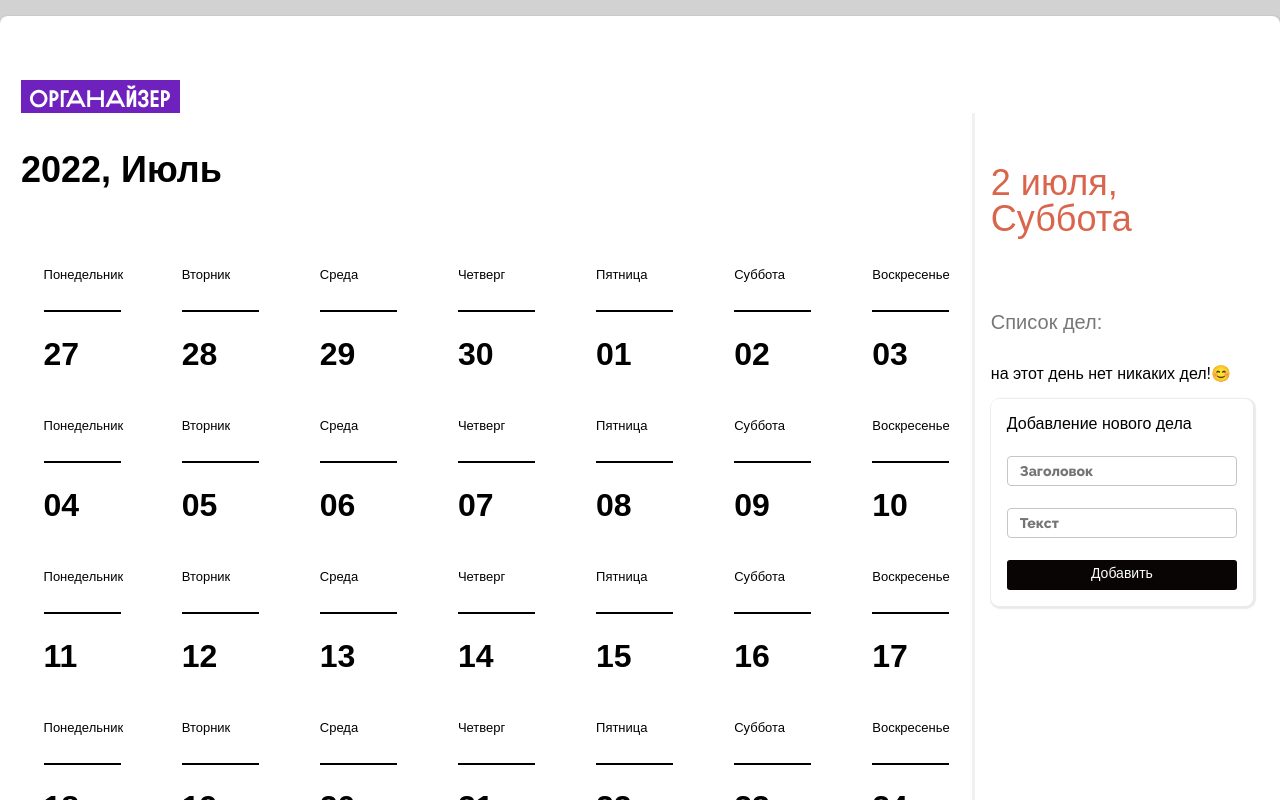
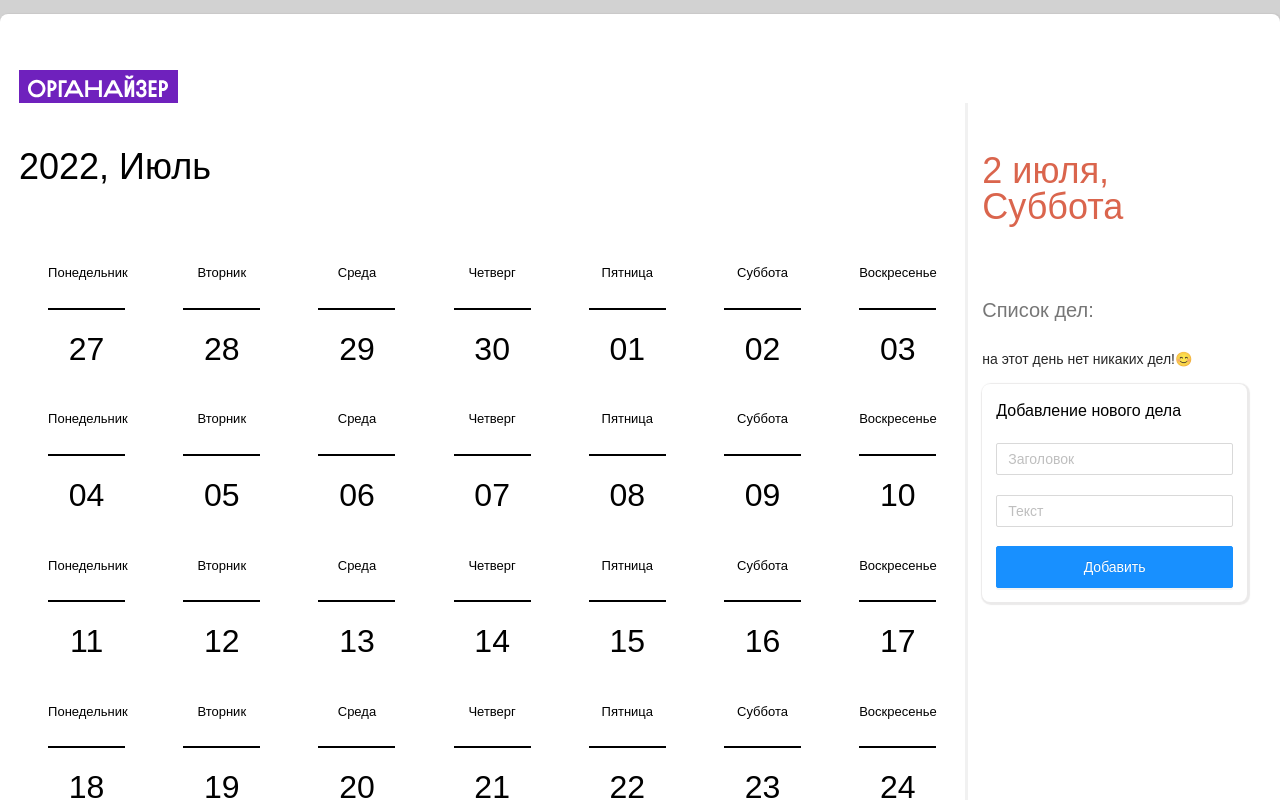
Before and after one commit to Nizhgo/organizer, a React (Create React App) app: page / in a window 1280 px wide. Both pictures are taken after a click on the button "Добавить". Shown: the top 800 px of the page. Built offline with nearby package versions, Linux system fonts and the light colour scheme; a web font is replaced by a local one.

Commit message:
ant design

```diff
--- a/package.json
+++ b/package.json
@@ -16,6 +16,7 @@
     "@types/styled-components": "^5.1.25",
     "@vechaiui/core": "^0.6.0",
     "@vechaiui/react": "^0.2.2",
+    "antd": "^4.21.6",
     "react": "^18.1.0",
     "react-dom": "^18.1.0",
     "react-scripts": "5.0.1",
--- a/src/index.css
+++ b/src/index.css
@@ -1,4 +1,5 @@
 @import url('https://fonts.googleapis.com/css2?family=Raleway:wght@700;800&display=swap');
+@import '~antd/dist/antd.css';
 
 @font-face {
     font-family: "Lineatura";
--- a/src/pages/calendarPage/CalendarPage.tsx
+++ b/src/pages/calendarPage/CalendarPage.tsx
@@ -4,6 +4,7 @@ import {DateContext} from "../../components/providers/DataContext";
 import {GetMonthTitle} from "../../scripts/GetMonthTitle";
 import {MonthTitle} from './style'
 import SidePanel from "./sidePanel/SidePanel";
+import styled from "styled-components";
 
 const CalendarPage = () => {
     const {nowDate} = useContext(DateContext);
@@ -11,15 +12,21 @@ const CalendarPage = () => {
     const year = useMemo(() => nowDate.getFullYear(), [nowDate]);
     return (
         <>
-            <div>
+            <PageMain>
                 <MonthTitle>{year}, {
                     month
                 }</MonthTitle>
                 <Calendar/>
-            </div>
+            </PageMain>
             <SidePanel/>
         </>
     )
 }
 
+const PageMain = styled.div`
+display: flex;
+flex-direction: column;
+  width: 100%;
+`
+
 export default CalendarPage;
--- a/src/pages/calendarPage/calendar/Calendar.tsx
+++ b/src/pages/calendarPage/calendar/Calendar.tsx
@@ -1,7 +1,7 @@
 import React, {useContext, useMemo} from "react";
 import {DateContext} from "../../../components/providers/DataContext";
 import GetArrayOfDaysForMonths from "../../../scripts/GetArrayOfDaysForMonths";
-import {CalendarContainer, DayElementWrapper} from "./style";
+import {CalendarContainer} from "./style";
 import {CalendarItem} from "./calendarItem/CalendarItem";
 
 const Calendar = () => {
@@ -13,10 +13,7 @@ const Calendar = () => {
                 {
                     arrayOfDays.map(value => {
                         return (
-                            <DayElementWrapper key={value.getTime()} onClick={() => setSelectedDay(value)}>
                                 <CalendarItem date={value}/>
-                            </DayElementWrapper>
-
                         );
                     })
                 }
--- a/src/pages/calendarPage/calendar/calendarItem/CalendarItem.tsx
+++ b/src/pages/calendarPage/calendar/calendarItem/CalendarItem.tsx
@@ -2,14 +2,19 @@ import React, {memo, useContext, useEffect, useMemo, useState} from "react";
 import {getShortWeekDay, getWeekDay} from "../../../../scripts/GetWeekDayTitle";
 import {DateContext} from "../../../../components/providers/DataContext";
 import {IDayElement} from "./interfaces";
-import {Date, DayElementContainer, DayElementLine, WeekDayTitle} from "./style";
+import {Date,
+    DayElementContainer,
+    DayElementLine,
+    DayElementWrapper,
+    WeekDayTitle,
+} from "./style";
 import useViewport from "../../../../hooks/useViewport";
 
 
 const CalendarItem = memo((props: IDayElement) => {
 
     const {date} = props;
-    const {selectedDay} = useContext(DateContext);
+    const {selectedDay, setSelectedDay} = useContext(DateContext);
     const isSelected = useMemo(() => date.getTime() === selectedDay.getTime(), [date, selectedDay]);
     const [isShort, setIsShort] = useState<boolean>(false);
     const {width} = useViewport();
@@ -23,6 +28,7 @@ const CalendarItem = memo((props: IDayElement) => {
     }, []);
 
     return useMemo(() => (
+        <DayElementWrapper key={date.getTime()} onClick={() => setSelectedDay(date)}>
         <DayElementContainer isSelected={isSelected}>
             <WeekDayTitle isSelected={isSelected}>{isShort ? getShortWeekDay(date) : getWeekDay(date)}</WeekDayTitle>
             <DayElementLine/>
@@ -30,6 +36,7 @@ const CalendarItem = memo((props: IDayElement) => {
                 day: '2-digit'
             })}</Date>
         </DayElementContainer>
+        </DayElementWrapper>
     ), [isShort, isSelected]);
 });
 
--- a/src/pages/calendarPage/calendar/calendarItem/style.ts
+++ b/src/pages/calendarPage/calendar/calendarItem/style.ts
@@ -7,6 +7,7 @@ const DayElementContainer = styled.div<ISelected>`
   padding: 10px;
   max-width: 77px;
   aspect-ratio: 9/10;
+  box-sizing: content-box;
   width: 100%;
   gap: 1.7238em;
   border-radius: 12px;
@@ -61,4 +62,13 @@ const WeekDayTitle = styled.p<ISelected>`
   }
 `
 
-export {DayElementContainer, DayElementLine, Date, WeekDayTitle}
+const DayElementWrapper = styled.div`
+  display: flex;
+  justify-content: center;
+  align-items: center;
+  text-align: center;
+  width: 100%;
+  height: 100%;
+`
+
+export {DayElementWrapper, DayElementContainer, DayElementLine, Date, WeekDayTitle}
--- a/src/pages/calendarPage/calendar/style.ts
+++ b/src/pages/calendarPage/calendar/style.ts
@@ -4,7 +4,7 @@ const CalendarContainer = styled.div`
   width: 100%;
   grid-template-columns: repeat(7, 1fr);
   display: grid;
-  column-gap: 1em;
+  column-gap: normal;
   row-gap: 1.72234em;
   margin-top: 4.123em;
 
@@ -21,12 +21,5 @@ const CalendarContainer = styled.div`
   }
 `
 
-const DayElementWrapper = styled.div`
-  display: flex;
-  justify-content: center;
-  align-items: center;
-  width: 100%;
-  height: 100%;
-`
 
-export {CalendarContainer, DayElementWrapper};
+export {CalendarContainer};
--- a/src/pages/calendarPage/sidePanel/SidePanel.tsx
+++ b/src/pages/calendarPage/sidePanel/SidePanel.tsx
@@ -1,7 +1,7 @@
 import React, {useContext, useEffect, useMemo, useState} from "react";
 import {getWeekDay} from "../../../scripts/GetWeekDayTitle";
 import AddElementForm from "./addElementForm/AddElementForm";
-import {AddElementBtn} from "../../../ui/Buttons";
+import {Button} from "antd";
 import DailyTaskCard from "./dailyTaskCard/DailyTaskCard";
 import {ITask, OrganizerContext} from "../../../components/providers/OrganizerContext";
 import {DateContext} from "../../../components/providers/DataContext";
@@ -75,7 +75,7 @@ const SidePanel = () => {
                 isAddingNewElement ?
                     <AddElementForm/>
                     :
-                    <AddElementBtn onClick={() => setIsAddingNewElement(prev => !prev)}>Добавить</AddElementBtn>
+                    <Button onClick={() => setIsAddingNewElement(prev => !prev)}>Добавить</Button>
             }
         </RightPanelContainer>
 
--- a/src/pages/calendarPage/sidePanel/addElementForm/AddElementForm.tsx
+++ b/src/pages/calendarPage/sidePanel/addElementForm/AddElementForm.tsx
@@ -1,11 +1,11 @@
 import React, {useContext, useState} from "react";
 import Card from "../../../../ui/Card";
-import {SmallButton} from "../../../../ui/Buttons";
 import {DateContext} from "../../../../components/providers/DataContext";
 import {ITask, OrganizerContext} from "../../../../components/providers/OrganizerContext";
 import {generateUniqueID} from "web-vitals/dist/modules/lib/generateUniqueID";
-import {Input} from "../../../../ui/Input";
-import {AddElementContainer, AddElementTitle} from "./style";
+import {Input, Button} from "antd";
+import {AddElementTitle} from "./style";
+import {FormContainer} from '../sharedUI/style'
 
 const AddElementForm = () => {
     const {selectedDay} = useContext(DateContext);
@@ -22,14 +22,14 @@ const AddElementForm = () => {
     return (
         <Card>
             <form onSubmit={onSubmit}>
-                <AddElementContainer>
+                <FormContainer>
                     <AddElementTitle>Добавление нового дела</AddElementTitle>
                     <Input required={true} placeholder={'Заголовок'} value={titleText}
                            onChange={e => setTitleText(e.target.value)}/>
                     <Input placeholder={'Текст'} value={bodyText}
                            onChange={e => setBodyText(e.target.value)} style={{resize: 'none'}}/>
-                    <SmallButton onClick={onSubmit}>Добавить</SmallButton>
-                </AddElementContainer>
+                    <Button onClick={onSubmit} type={'primary'}>Добавить</Button>
+                </FormContainer>
             </form>
         </Card>
     )
--- a/src/pages/calendarPage/sidePanel/addElementForm/style.ts
+++ b/src/pages/calendarPage/sidePanel/addElementForm/style.ts
@@ -1,14 +1,9 @@
 import styled from "styled-components";
 
-const AddElementContainer = styled.div`
-  display: flex;
-  flex-direction: column;
-  gap: 1.4em;
-`
 
 const AddElementTitle = styled.p`
   color: black;
   font-size: 16px;
 
 `
-export {AddElementContainer, AddElementTitle};
+export {AddElementTitle};
--- a/src/pages/calendarPage/sidePanel/dailyTaskCard/DailyTaskCard.tsx
+++ b/src/pages/calendarPage/sidePanel/dailyTaskCard/DailyTaskCard.tsx
@@ -2,9 +2,9 @@ import React, {useContext, useEffect, useState} from "react";
 import Card from "../../../../ui/Card";
 import EditIcon from '../../../../assets/images/edit_FILL0_wght400_GRAD0_opsz40.svg'
 import DeleteIcon from '../../../../assets/images/delete_forever_FILL0_wght400_GRAD0_opsz40.svg'
-import {Input, TextArea} from "../../../../ui/Input";
+import {Input, Button} from 'antd';
 import {ITask, OrganizerContext} from "../../../../components/providers/OrganizerContext";
-import {SmallButton} from "../../../../ui/Buttons";
+
 import {
     CardBody,
     CardTitle,
@@ -13,6 +13,8 @@ import {
     DailyTaskMenuIcon,
     TaskContainer
 } from "./style"
+import { FormContainer } from "../sharedUI/style";
+
 
 const DailyTaskCard = (props: ITask) => {
     const {DeleteTask, UpdateTask} = useContext(OrganizerContext);
@@ -44,11 +46,11 @@ const DailyTaskCard = (props: ITask) => {
                 <DailyTaskContainer>
                     {
                         isEdit ?
-                            <TaskContainer>
+                            <FormContainer>
                                 <Input value={titleText} onChange={e => setTitleText(e.target.value)}/>
-                                <TextArea value={bodyText} onChange={e => setBodyText(e.target.value)}/>
-                                <SmallButton onClick={() => setIsEdit(false)}>Созранить</SmallButton>
-                            </TaskContainer>
+                                <Input value={bodyText} onChange={e => setBodyText(e.target.value)}/>
+                                <Button onClick={() => setIsEdit(false)}>Cохранить</Button>
+                            </FormContainer>
                             :
                             <TaskContainer>
                                 <CardTitle>{titleText}</CardTitle>
--- /dev/null
+++ b/src/pages/calendarPage/sidePanel/sharedUI/style.ts
@@ -0,0 +1,9 @@
+import styled from "styled-components";
+
+const FormContainer = styled.div`
+  display: flex;
+  flex-direction: column;
+  gap: 1.4em;
+`
+
+export { FormContainer };
```
Also changed, not shown: 1 other file (tests, documents, lock files or other folders).
